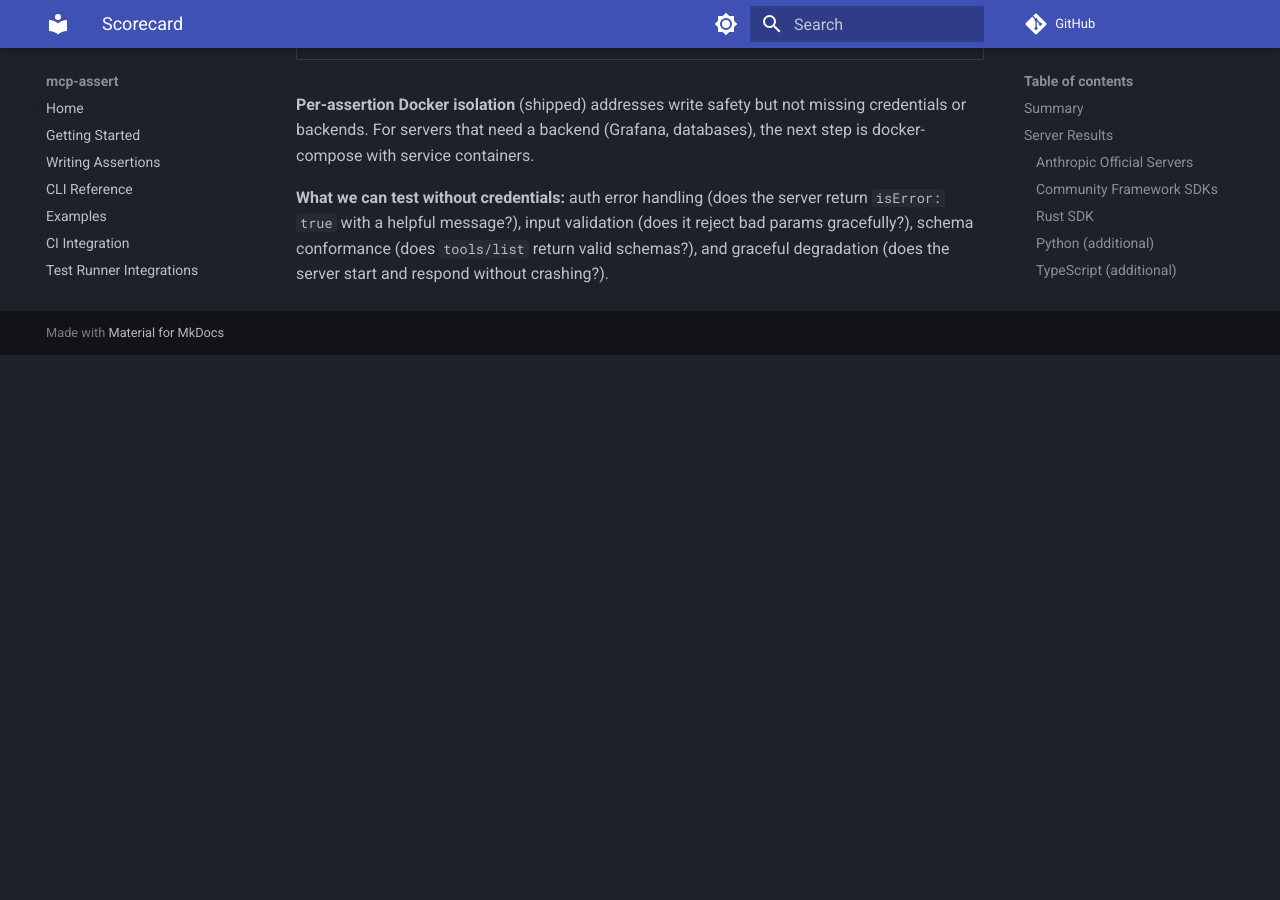
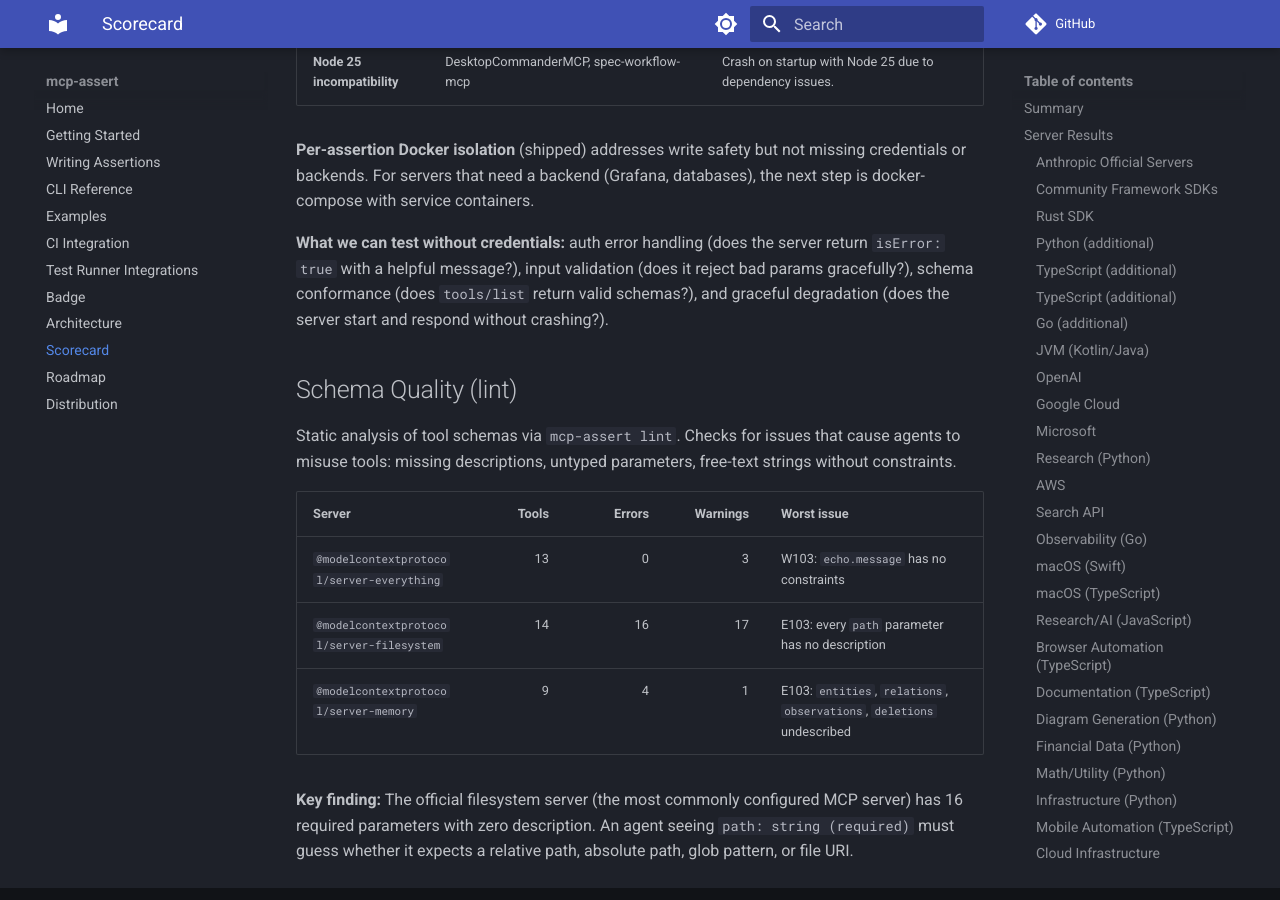
Before and after one commit to blackwell-systems/mcp-assert, an MkDocs documentation site: the page built from docs/scorecard.md, in a window 1280 px wide and 900 px high, scrolled down 24120 px. Built offline with MkDocs 1.6.1 and Material for MkDocs 9.7.7, drawn with Linux system fonts in a browser that asks for light colours; comment, search, counter and statistics services are not loaded; before the commit the page ends 24475 px from its top, so only the background shows below that; some of the changed text lies outside the part shown.

Commit message:
docs: add schema quality (lint) section to scorecard

```diff
--- a/docs/scorecard.md
+++ b/docs/scorecard.md
@@ -13,7 +13,8 @@
 | Total assertions | 603 (520 server + 63 agent-lsp + 20 trajectory) |
 | Upstream bugs found | 32 (13 servers affected + 1 SDK) |
 | Upstream issues filed | 10 (1 unfiled: repo archived) |
-| Upstream fix PRs submitted | 9 (6 ours pending, 2 merged, 1 closed after maintainer fix) |
+| Upstream fix PRs submitted | 9 (5 ours pending, 3 merged, 1 closed after maintainer fix) |
+| Schema lint findings | 53 issues across 3 official servers (20 errors, 21 warnings) |
 | Clean scans (no bugs) | 46 |
 | Internal bugs fixed | 6 |
 
@@ -385,3 +386,15 @@
 **Per-assertion Docker isolation** (shipped) addresses write safety but not missing credentials or backends. For servers that need a backend (Grafana, databases), the next step is docker-compose with service containers.
 
 **What we can test without credentials:** auth error handling (does the server return `isError: true` with a helpful message?), input validation (does it reject bad params gracefully?), schema conformance (does `tools/list` return valid schemas?), and graceful degradation (does the server start and respond without crashing?).
+
+## Schema Quality (lint)
+
+Static analysis of tool schemas via `mcp-assert lint`. Checks for issues that cause agents to misuse tools: missing descriptions, untyped parameters, free-text strings without constraints.
+
+| Server | Tools | Errors | Warnings | Worst issue |
+|--------|------:|-------:|---------:|-------------|
+| `@modelcontextprotocol/server-everything` | 13 | 0 | 3 | W103: `echo.message` has no constraints |
+| `@modelcontextprotocol/server-filesystem` | 14 | 16 | 17 | E103: every `path` parameter has no description |
+| `@modelcontextprotocol/server-memory` | 9 | 4 | 1 | E103: `entities`, `relations`, `observations`, `deletions` undescribed |
+
+**Key finding:** The official filesystem server (the most commonly configured MCP server) has 16 required parameters with zero description. An agent seeing `path: string (required)` must guess whether it expects a relative path, absolute path, glob pattern, or file URI.
```
